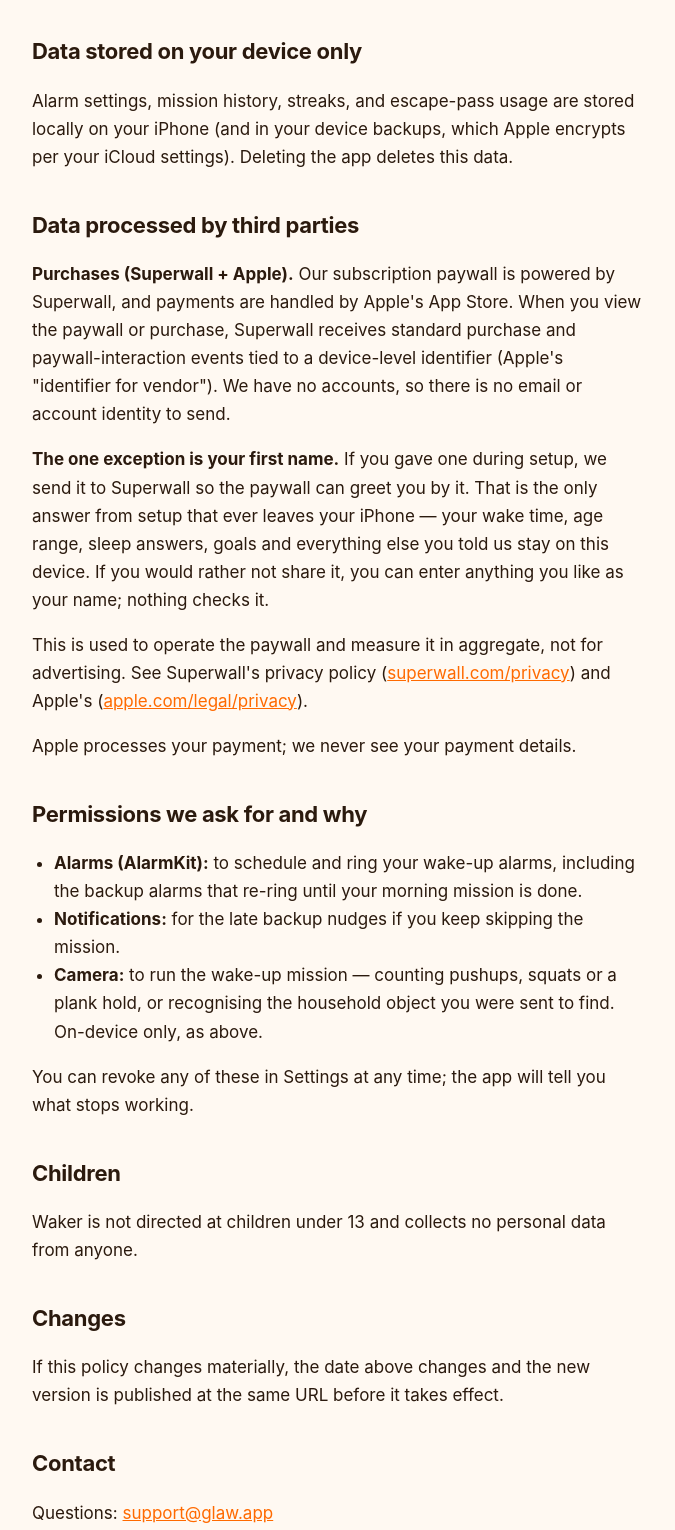
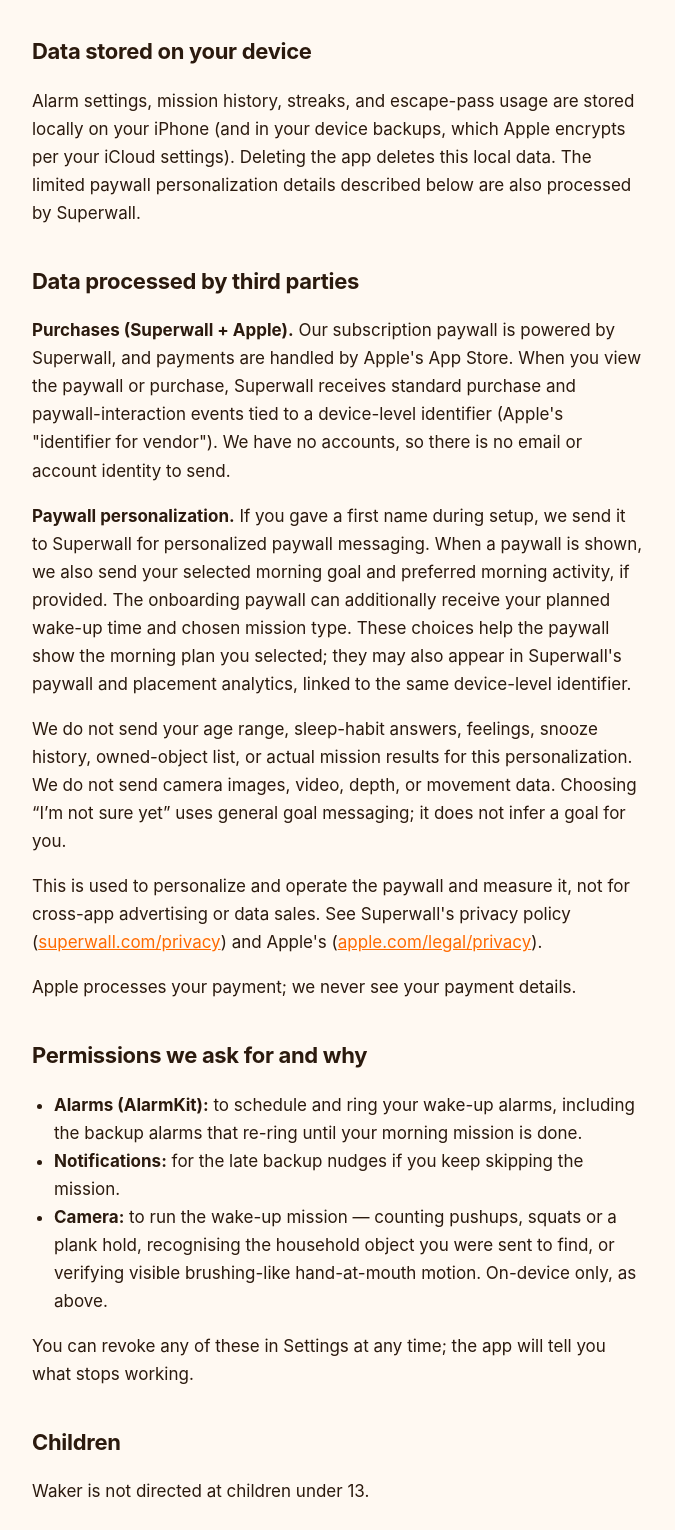
Before and after one commit to soloranez21/waker-legal, a plain HTML site: page privacy/index.html in a window 1280 px wide. Shown: the part 698-2228 px from the top of the page, without its empty margins (302-977 px from the left). Drawn offline with Linux system fonts and the light colour scheme.

Commit message:
Disclose optional paywall goal and plan personalization

```diff
--- a/privacy/index.html
+++ b/privacy/index.html
@@ -10,7 +10,7 @@
 <main>
   <a class="brand" href="../"><span class="dot"></span>Waker</a>
   <h1>Privacy Policy</h1>
-  <p class="meta">Last updated: July 29, 2026</p>
+  <p class="meta">Last updated: September 7, 2026</p>
 
   <p>Waker is an alarm app that verifies your morning mission with your iPhone's
   camera. It is built to know as little about you as possible.</p>
@@ -18,11 +18,10 @@
   <h2>The short version</h2>
   <div class="card">
     <ul>
-      <li><strong>Your camera data never leaves your iPhone.</strong> Rep counting runs entirely
+      <li><strong>Your camera data never leaves your iPhone.</strong> Mission verification runs entirely
         on-device. No photo, video, or depth data is ever recorded, stored, or uploaded —
         frames are processed in memory and immediately discarded.</li>
-      <li><strong>No accounts.</strong> We don't know who you are. There is nothing to sign up for and
-        no profile to delete.</li>
+      <li><strong>No accounts.</strong> There is nothing to sign up for and no account to delete.</li>
       <li><strong>The alarm works offline.</strong> Scheduling, ringing, missions, streaks, and the
         escape hatch make zero network calls.</li>
       <li><strong>We don't track you.</strong> No advertising identifiers, no cross-app tracking, no
@@ -30,10 +29,11 @@
     </ul>
   </div>
 
-  <h2>Data stored on your device only</h2>
+  <h2>Data stored on your device</h2>
   <p>Alarm settings, mission history, streaks, and escape-pass usage are stored locally
   on your iPhone (and in your device backups, which Apple encrypts per your iCloud
-  settings). Deleting the app deletes this data.</p>
+  settings). Deleting the app deletes this local data. The limited paywall
+  personalization details described below are also processed by Superwall.</p>
 
   <h2>Data processed by third parties</h2>
   <p><strong>Purchases (Superwall + Apple).</strong> Our subscription paywall is powered by
@@ -41,13 +41,19 @@
   or purchase, Superwall receives standard purchase and paywall-interaction events
   tied to a device-level identifier (Apple's "identifier for vendor"). We have no
   accounts, so there is no email or account identity to send.</p>
-  <p><strong>The one exception is your first name.</strong> If you gave one during setup, we send it
-  to Superwall so the paywall can greet you by it. That is the only answer from setup
-  that ever leaves your iPhone — your wake time, age range, sleep answers, goals and
-  everything else you told us stay on this device. If you would rather not share it,
-  you can enter anything you like as your name; nothing checks it.</p>
-  <p>This is used to operate the paywall and measure it in aggregate, not for
-  advertising. See Superwall's
+  <p><strong>Paywall personalization.</strong> If you gave a first name during setup, we send it to
+  Superwall for personalized paywall messaging. When a paywall is shown, we also
+  send your selected morning goal and preferred morning activity, if provided.
+  The onboarding paywall can additionally receive your planned wake-up time and
+  chosen mission type. These choices help the paywall show the morning plan you
+  selected; they may also appear in Superwall's paywall and placement analytics,
+  linked to the same device-level identifier.</p>
+  <p>We do not send your age range, sleep-habit answers, feelings, snooze history,
+  owned-object list, or actual mission results for this personalization. We do not
+  send camera images, video, depth, or movement data. Choosing “I’m not sure yet”
+  uses general goal messaging; it does not infer a goal for you.</p>
+  <p>This is used to personalize and operate the paywall and measure it, not for
+  cross-app advertising or data sales. See Superwall's
   privacy policy (<a href="https://superwall.com/privacy">superwall.com/privacy</a>) and Apple's
   (<a href="https://www.apple.com/legal/privacy/">apple.com/legal/privacy</a>).</p>
   <p>Apple processes your payment; we never see your payment details.</p>
@@ -58,14 +64,14 @@
       backup alarms that re-ring until your morning mission is done.</li>
     <li><strong>Notifications:</strong> for the late backup nudges if you keep skipping the mission.</li>
     <li><strong>Camera:</strong> to run the wake-up mission — counting pushups, squats or a plank
-      hold, or recognising the household object you were sent to find. On-device only, as above.</li>
+      hold, recognising the household object you were sent to find, or verifying visible
+      brushing-like hand-at-mouth motion. On-device only, as above.</li>
   </ul>
   <p>You can revoke any of these in Settings at any time; the app will tell you what
   stops working.</p>
 
   <h2>Children</h2>
-  <p>Waker is not directed at children under 13 and collects no personal data from
-  anyone.</p>
+  <p>Waker is not directed at children under 13.</p>
 
   <h2>Changes</h2>
   <p>If this policy changes materially, the date above changes and the new version is
```
